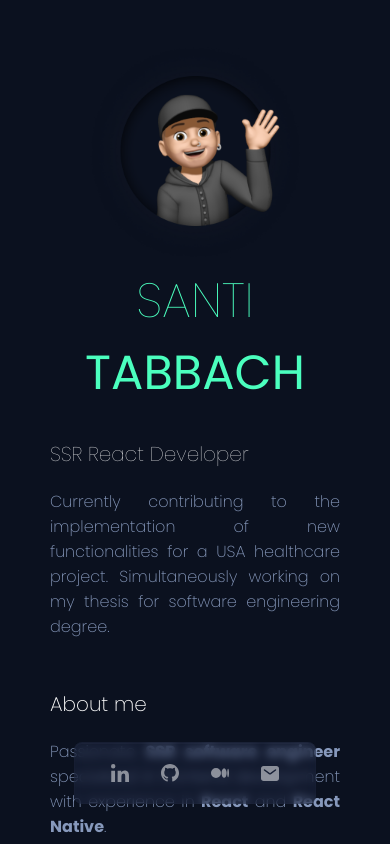
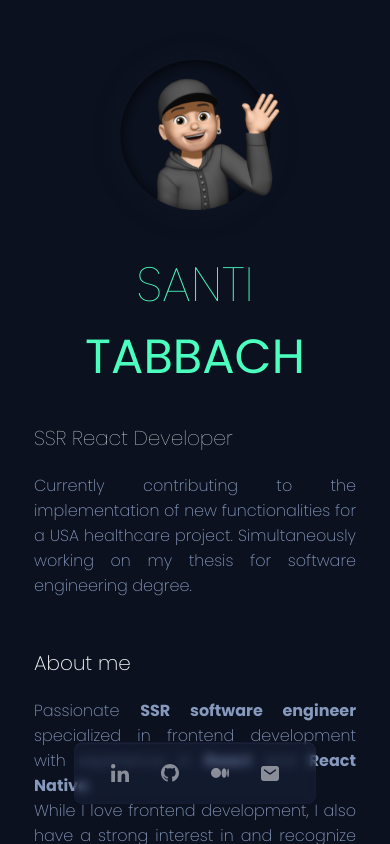
Before and after one commit to SantiTabbach/portfolio, a React (Vite) app: page / in a window 390 px wide. Shown: the top 844 px of the page. Built offline with nearby package versions, Linux system fonts and the light colour scheme.

Commit message:
Improve padding for small screens

```diff
--- a/src/components/layout/footer/Footer.tsx
+++ b/src/components/layout/footer/Footer.tsx
@@ -1,5 +1,3 @@
-import React from "react";
-
 const Footer = () => {
   return <div>Footer</div>;
 };
--- a/src/index.css
+++ b/src/index.css
@@ -2,6 +2,10 @@
   font-family: Poppins, Inter, system-ui, Avenir, Helvetica, Arial, sans-serif;
   background-color: #0b111f;
   padding: 2rem;
+
+  @media (max-width: 520px) {
+    padding: 1rem;
+  }
 }
 
 ::-webkit-scrollbar {
```
